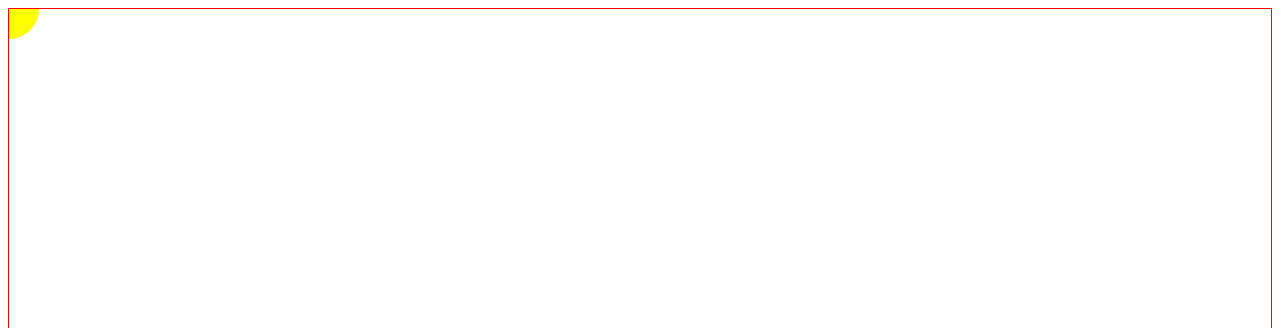
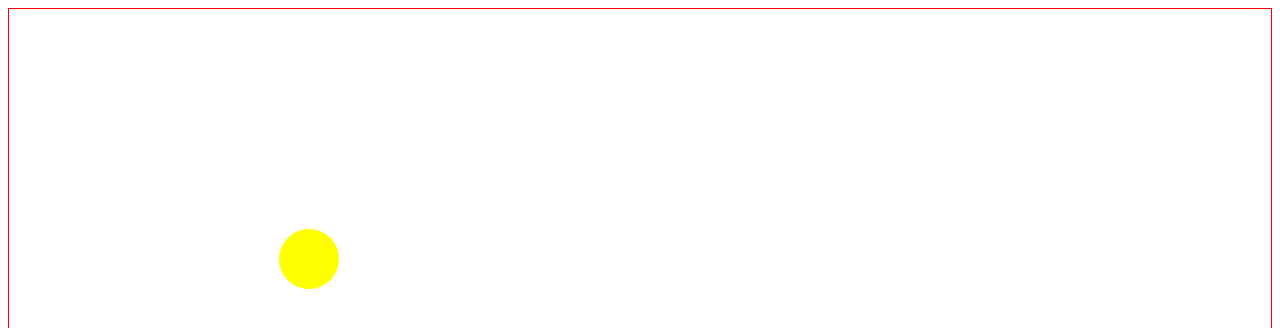
Before and after one commit to Dharmveer47/D3.js, a React (Create React App) app: page / in a window 1280 px wide. Shown: the top 328 px of the page. Built offline with nearby package versions, Linux system fonts and the light colour scheme.

Commit message:
NowfixedMouseMove

```diff
--- a/src/Svg/MouseCircle.js
+++ b/src/Svg/MouseCircle.js
@@ -2,26 +2,26 @@ import React,{useState} from 'react'
 
 const MouseCircle = () => {
 
-    const [move, setMove] = useState({});
+
+        const width = 600;
+        const height = 500;
+        const X = width/2;
+        const Y = height/2;
+        const circleRadius = 30;
+    const [move, setMove] = useState({X,Y});
     // console.log(move);
-
-    const width = 600;
-    const height = 500;
-    const circleX = width/2;
-    const circleY = height/2;
-    const circleRadius = 30;
 
     const handleMouseMove = (event) =>{
         const { clientX, clientY} = event;
-        setMove({clientX,clientY})
+        setMove({X:clientX,Y:clientY})
     }
 
   return (
     <div style={{border: "1px solid red"}}>
         <svg width={width} height={height} onMouseMove={handleMouseMove}>
         <circle
-        cx={move.clientX}
-        cy={move.clientY}
+        cx={move.X}
+        cy={move.Y}
         r={circleRadius}
         fill="yellow"
       />
```
